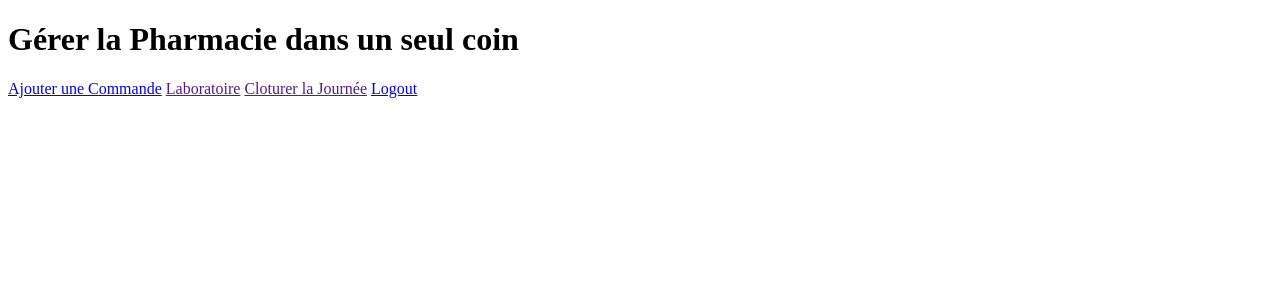
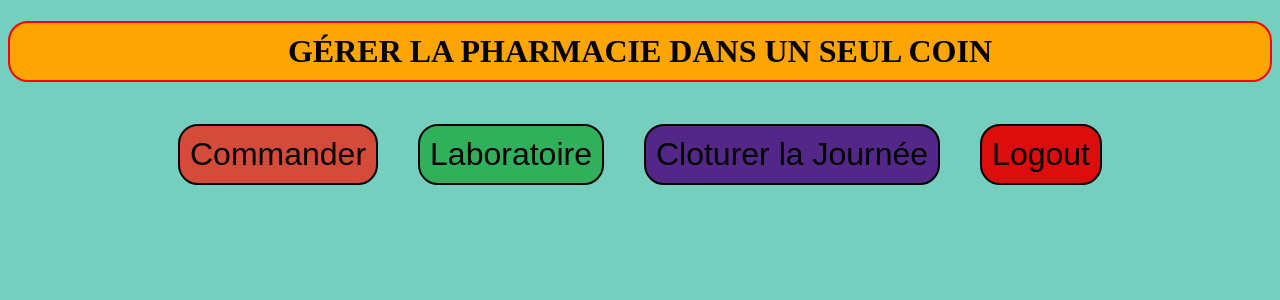
Before and after one commit to issamar/cmdDango, a Django app: page / in a window 1280 px wide. Shown: the top 300 px of the page. Run offline with Django 3.2, Linux system fonts and the light colour scheme; a user stored in the database is signed in.

Commit message:
styling homepage

```diff
--- a/templates/accueil.html
+++ b/templates/accueil.html
@@ -2,14 +2,86 @@
 <html>
 <head>
 	<title>La gestion de la Pharmacie</title>
-</head>
-<body>
-	<h1> Gérer la Pharmacie dans un seul coin</h1>
+
+	<style>
+		h1{
+			text-align: center;
+			border: solid red 2px;
+			border-radius: 20px;
+			padding: 10px;
+			background-color: #fca503;
+			text-transform: uppercase;
+		}
+
+		.button{
+			border: solid black 2px;
+			border-radius: 20px;
+			font-size: 32px;
+			padding: 10px;
+			margin: 20px;
+			float: left;
 
 
-	<a href="{% url 'commande' %}">Ajouter une Commande</a>
-	<a href="">Laboratoire</a>
-	<a href="">Cloturer la Journée</a>
-	<a href="{% url 'logout' %}">Logout</a>
+		}
+		#container{
+
+			padding-left: 150px;
+			text-align: center;
+
+		}
+		#cmd{
+			background-color: #d44b39;
+		}
+		#lab{
+			background-color: #30b05a;
+		}
+		#clo{
+			background-color: #522787;
+
+		}
+		#logout{
+			background-color: #db0d0d;
+		}
+
+
+	</style>
+	<script >
+		function hoveringcmd(){
+			document.getElementById('cmd').style.backgroundColor = "#f5d142";
+		}
+		function hoveringlab(){
+			document.getElementById('lab').style.backgroundColor = "#f5d142";
+		}
+		function hoveringclo(){
+			document.getElementById('clo').style.backgroundColor = "#f5d142";
+		}
+		function hoveringlogout(){
+			document.getElementById('logout').style.backgroundColor = "#f5d142";
+		}
+
+	</script>
+
+</head>
+<body style="background-color: #74cfbf">
+	<h1 style=""> Gérer   la Pharmacie   dans  un  seul   coin</h1>
+	<div id="container">
+		<div  >
+			<a href="{% url 'commande' %}" ><button class="button" id="cmd" onclick="hoveringcmd()">Commander</button></a>
+		</div>
+		<div  >
+			<a href=""><button class="button" id="lab" onclick="hoveringlab()">Laboratoire</button></a>
+		</div>
+		<div>
+			<a href=""><button class="button" id="clo"  onclick="hoveringclo()">Cloturer la Journée</button></a>
+		</div>
+		<div >
+			<a href="{% url 'logout' %}"><button class="button" id="logout" onclick="hoveringlogout()"> Logout</button></a>
+
+
+	</div>
+
+
+
+</div>
 </body>
 </html>
```
Also changed, not shown: db.sqlite3.
